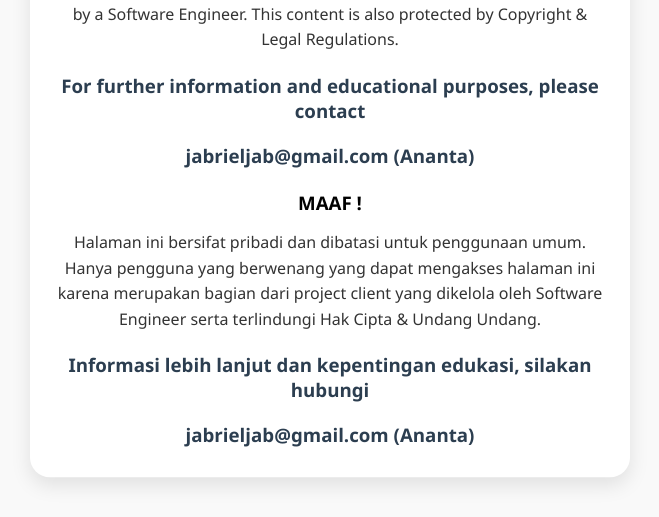
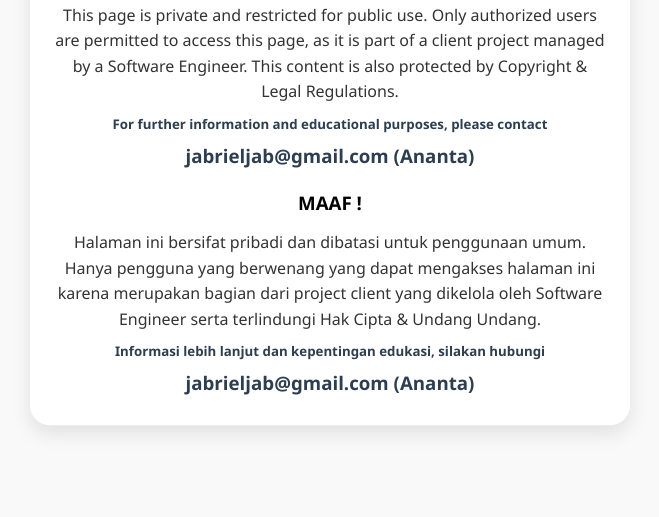
Before and after one commit to Ananta1507/Test-Page, a plain HTML site: page index.html in a window 1280 px wide. Shown: the part 283-800 px from the top of the page, without its empty margins (310-969 px from the left). Drawn offline with Linux system fonts and the light colour scheme.

Commit message:
Update index.html

```diff
--- a/index.html
+++ b/index.html
@@ -52,7 +52,13 @@
     }
 
     .email {
-      margin-top: 20px;
+      margin-top: 10px;
+      font-weight: bold;
+      color: #2c3e50;
+    }
+
+    .information {
+      margin-top: 10px;
       font-weight: bold;
       color: #2c3e50;
     }
@@ -95,12 +101,12 @@
     <h1>403 Forbidden</h1>
     <h3>SORRY !</h3>
     <p>This page is private and restricted for public use. Only authorized users are permitted to access this page, as it is part of a client project managed by a Software Engineer. This content is also protected by Copyright & Legal Regulations.</p>
-    <h3 class="email">For further information and educational purposes, please contact</h3>
+    <h5 class="information">For further information and educational purposes, please contact</h5>
     <h3 class="email">jabrieljab@gmail.com (Ananta)</h3>
     <br>
     <h3>MAAF !</h3>
     <p>Halaman ini bersifat pribadi dan dibatasi untuk penggunaan umum. Hanya pengguna yang berwenang yang dapat mengakses halaman ini karena merupakan bagian dari project client yang dikelola oleh Software Engineer serta terlindungi Hak Cipta & Undang Undang.</p>
-     <h3 class="email">Informasi lebih lanjut dan kepentingan edukasi, silakan hubungi</h3>
+     <h5 class="information">Informasi lebih lanjut dan kepentingan edukasi, silakan hubungi</h5>
     <h3 class="email">jabrieljab@gmail.com (Ananta)</h3>
   </div>
 </body>
```
